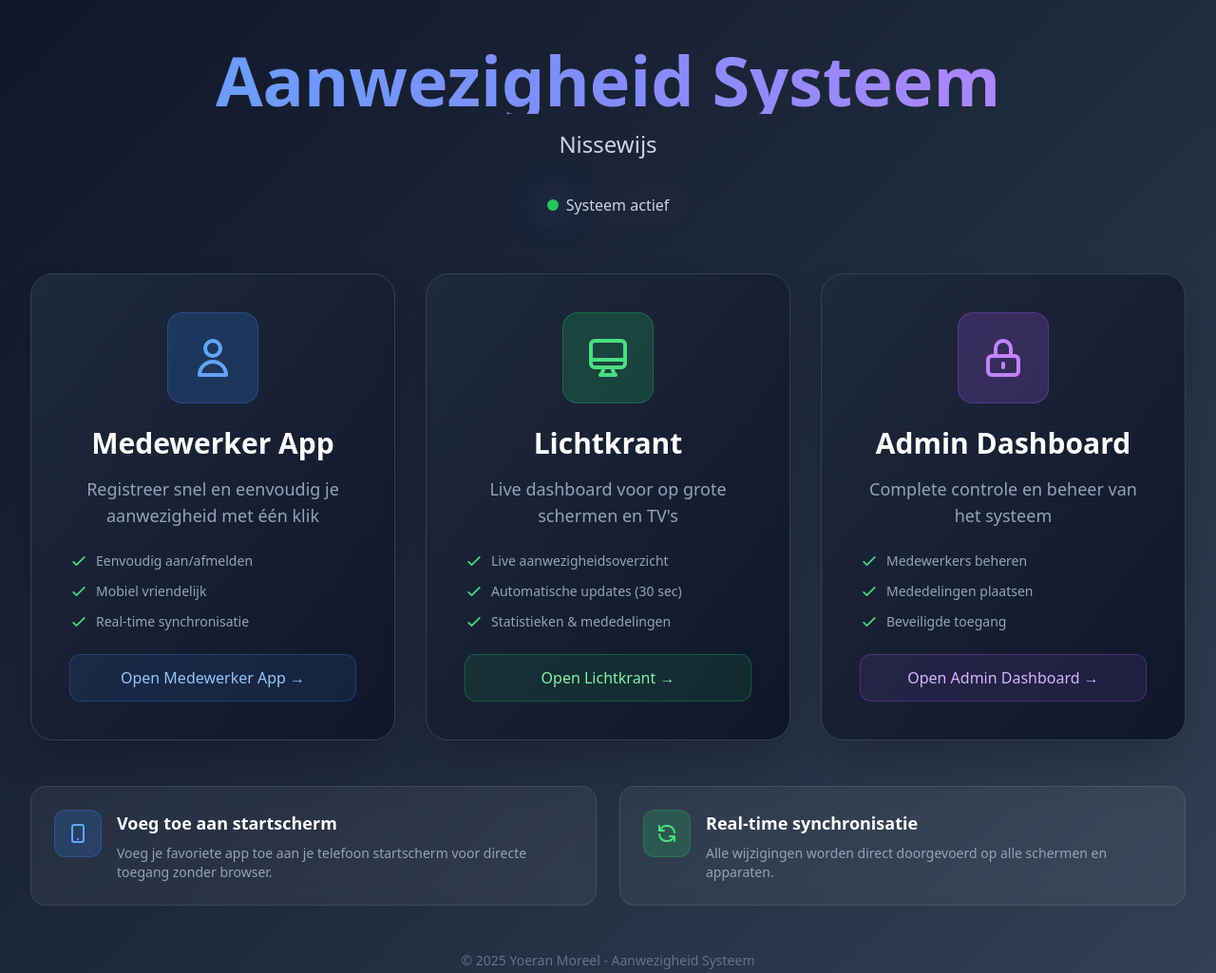
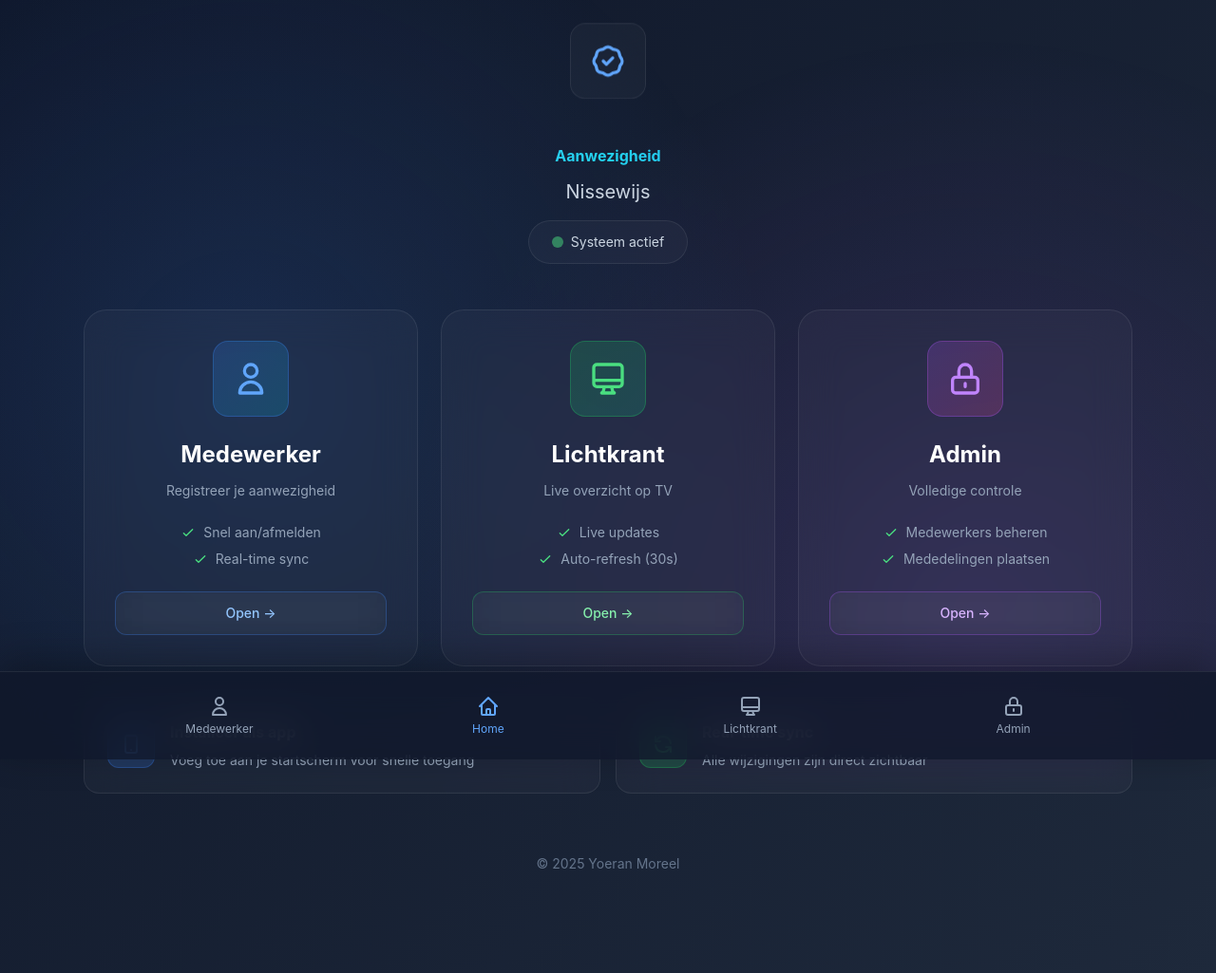
Before and after one commit to yoeranmoreel/AanwezigheidApp, a plain HTML site: page index.html in a window 1280 px wide. Shown: the top 1025 px of the page at 95% size. Drawn offline with nearby package versions, Linux system fonts and the light colour scheme.

Commit message:
Update index.html

```diff
--- a/index.html
+++ b/index.html
@@ -5,16 +5,13 @@
   <meta name="viewport" content="width=device-width, initial-scale=1.0">
   <title>Aanwezigheid Systeem - Nissewijs</title>
 
-  <!-- ✅ Tailwind -->
   <script src="https://cdn.tailwindcss.com"></script>
 
-  <!-- ✅ PWA manifest + service worker -->
   <link rel="manifest" href="manifest.json">
   <meta name="theme-color" content="#2596be">
   <link rel="apple-touch-icon" href="icons/icon-192.png">
 
   <script>
-    // Registreer de service worker (alleen via HTTPS of GitHub Pages)
     if ("serviceWorker" in navigator) {
       window.addEventListener("load", () => {
         navigator.serviceWorker.register("service-worker.js")
@@ -24,200 +21,314 @@
     }
   </script>
 
-  <!-- ✅ Eigen styles -->
   <style>
-    body { margin: 0; padding: 0; overflow-x: hidden; }
+    * {
+      -webkit-tap-highlight-color: transparent;
+    }
+
+    body {
+      margin: 0;
+      padding: 0;
+      overflow-x: hidden;
+      font-family: -apple-system, BlinkMacSystemFont, 'Segoe UI', system-ui, sans-serif;
+    }
+
     .gradient-bg {
-      background: linear-gradient(135deg, #0f172a 0%, #1e293b 50%, #334155 100%);
+      background: linear-gradient(135deg, #0f172a 0%, #1e293b 100%);
+      min-height: 100vh;
+      position: relative;
     }
-    .card-glow {
+
+    .gradient-bg::before {
+      content: '';
+      position: fixed;
+      top: 0;
+      left: 0;
+      right: 0;
+      bottom: 0;
+      background: radial-gradient(circle at 20% 50%, rgba(59, 130, 246, 0.15) 0%, transparent 50%),
+                  radial-gradient(circle at 80% 80%, rgba(168, 85, 247, 0.15) 0%, transparent 50%);
+      pointer-events: none;
+    }
+
+    .glass-card {
+      background: rgba(255, 255, 255, 0.03);
+      backdrop-filter: blur(20px);
+      -webkit-backdrop-filter: blur(20px);
+      border: 1px solid rgba(255, 255, 255, 0.08);
       transition: all 0.4s cubic-bezier(0.4, 0, 0.2, 1);
     }
-    .card-glow:hover {
-      transform: translateY(-12px) scale(1.02);
-      box-shadow: 0 30px 60px rgba(79, 70, 229, 0.4);
+
+    .glass-card:hover {
+      background: rgba(255, 255, 255, 0.06);
+      border-color: rgba(255, 255, 255, 0.15);
+      transform: translateY(-4px);
     }
-    @keyframes pulse-glow {
-      0%, 100% { box-shadow: 0 0 20px rgba(99, 102, 241, 0.5); }
-      50% { box-shadow: 0 0 40px rgba(99, 102, 241, 0.8); }
+
+    .glass-card:active {
+      transform: translateY(-2px);
     }
-    .status-indicator {
-      animation: pulse-glow 2s ease-in-out infinite;
+
+    .bottom-nav {
+      background: rgba(15, 23, 42, 0.8);
+      backdrop-filter: blur(20px);
+      -webkit-backdrop-filter: blur(20px);
+      border-top: 1px solid rgba(255, 255, 255, 0.08);
+      box-shadow: 0 -10px 40px rgba(0, 0, 0, 0.3);
     }
-    .glass-card {
+
+    .nav-item {
+      transition: all 0.3s ease;
+    }
+
+    .nav-item:hover {
       background: rgba(255, 255, 255, 0.05);
-      backdrop-filter: blur(10px);
-      border: 1px solid rgba(255, 255, 255, 0.1);
+    }
+
+    .nav-item:active {
+      transform: scale(0.95);
+    }
+
+    @keyframes float {
+      0%, 100% { transform: translateY(0px); }
+      50% { transform: translateY(-10px); }
+    }
+
+    .floating {
+      animation: float 3s ease-in-out infinite;
+    }
+
+    .status-dot {
+      animation: pulse 2s cubic-bezier(0.4, 0, 0.6, 1) infinite;
+    }
+
+    @keyframes pulse {
+      0%, 100% { opacity: 1; }
+      50% { opacity: 0.5; }
+    }
+
+    /* Mobile optimizations */
+    @media (max-width: 640px) {
+      .text-responsive {
+        font-size: clamp(1.5rem, 8vw, 3rem);
+      }
+      .text-responsive-sm {
+        font-size: clamp(0.875rem, 3.5vw, 1rem);
+      }
+    }
+
+    /* Smooth scroll for better UX */
+    html {
+      scroll-behavior: smooth;
     }
   </style>
 </head>
 
-<body class="gradient-bg min-h-screen text-white">
-  <div class="max-w-7xl mx-auto p-6 md:p-8 pt-8 md:pt-12">
+<body class="gradient-bg text-white pb-24">
+  <div class="relative z-10 max-w-6xl mx-auto px-4 sm:px-6 py-6 sm:py-8">
 
     <!-- Header -->
-    <div class="text-center mb-12">
-      <h1 class="text-5xl md:text-7xl font-bold mb-4 bg-clip-text text-transparent bg-gradient-to-r from-blue-400 via-indigo-400 to-purple-400">
-        Aanwezigheid Systeem
+    <div class="text-center mb-8 sm:mb-12">
+      <div class="floating mb-6">
+        <div class="inline-flex items-center justify-center w-16 h-16 sm:w-20 sm:h-20 rounded-2xl glass-card mb-4">
+          <svg class="w-8 h-8 sm:w-10 sm:h-10 text-blue-400" fill="none" stroke="currentColor" viewBox="0 0 24 24">
+            <path stroke-linecap="round" stroke-linejoin="round" stroke-width="2" d="M9 12l2 2 4-4M7.835 4.697a3.42 3.42 0 001.946-.806 3.42 3.42 0 014.438 0 3.42 3.42 0 001.946.806 3.42 3.42 0 013.138 3.138 3.42 3.42 0 00.806 1.946 3.42 3.42 0 010 4.438 3.42 3.42 0 00-.806 1.946 3.42 3.42 0 01-3.138 3.138 3.42 3.42 0 00-1.946.806 3.42 3.42 0 01-4.438 0 3.42 3.42 0 00-1.946-.806 3.42 3.42 0 01-3.138-3.138 3.42 3.42 0 00-.806-1.946 3.42 3.42 0 010-4.438 3.42 3.42 0 00.806-1.946 3.42 3.42 0 013.138-3.138z"/>
+          </svg>
+        </div>
+      </div>
+
+      <h1 class="text-responsive font-bold mb-3 bg-clip-text text-transparent bg-gradient-to-r from-blue-400 via-cyan-400 to-blue-500">
+        Aanwezigheid
       </h1>
-      <p class="text-xl md:text-2xl text-slate-300 mb-2">Nissewijs</p>
-      <div class="inline-flex items-center gap-2 bg-slate-800/50 backdrop-blur rounded-full px-6 py-3 mt-4">
-        <div class="w-3 h-3 bg-green-500 rounded-full status-indicator"></div>
-        <span class="text-slate-300">Systeem actief</span>
+      <p class="text-lg sm:text-xl text-slate-300 mb-4">Nissewijs</p>
+
+      <div class="inline-flex items-center gap-2 glass-card rounded-full px-4 sm:px-6 py-2 sm:py-3">
+        <div class="w-2 h-2 sm:w-3 sm:h-3 bg-green-400 rounded-full status-dot"></div>
+        <span class="text-xs sm:text-sm text-slate-300">Systeem actief</span>
       </div>
     </div>
 
-    <!-- App Cards -->
-    <div class="grid lg:grid-cols-3 gap-8 mb-12">
+    <!-- App Cards Grid -->
+    <div class="grid sm:grid-cols-2 lg:grid-cols-3 gap-4 sm:gap-6">
+
       <!-- Medewerker App -->
-      <a href="medewerker-app.html" class="card-glow bg-gradient-to-br from-slate-800 to-slate-900 rounded-3xl shadow-2xl p-8 md:p-10 block border border-slate-700">
+      <a href="medewerker-app.html" class="glass-card rounded-2xl sm:rounded-3xl p-6 sm:p-8 block group">
         <div class="text-center">
-          <div class="bg-blue-500/20 w-24 h-24 rounded-2xl flex items-center justify-center mx-auto mb-6 border border-blue-500/30">
-            <svg class="w-12 h-12 text-blue-400" fill="none" stroke="currentColor" viewBox="0 0 24 24">
+          <div class="bg-gradient-to-br from-blue-500/20 to-cyan-500/20 w-16 h-16 sm:w-20 sm:h-20 rounded-xl sm:rounded-2xl flex items-center justify-center mx-auto mb-4 sm:mb-6 border border-blue-500/30 group-hover:scale-110 transition-transform duration-300">
+            <svg class="w-8 h-8 sm:w-10 sm:h-10 text-blue-400" fill="none" stroke="currentColor" viewBox="0 0 24 24">
               <path stroke-linecap="round" stroke-linejoin="round" stroke-width="2" d="M16 7a4 4 0 11-8 0 4 4 0 018 0zM12 14a7 7 0 00-7 7h14a7 7 0 00-7-7z"/>
             </svg>
           </div>
-          <h2 class="text-3xl font-bold mb-4">Medewerker App</h2>
-          <p class="text-slate-400 text-lg mb-6">Registreer snel en eenvoudig je aanwezigheid met één klik</p>
-          <div class="flex flex-col gap-3 text-sm text-slate-400 mb-6">
-            <div class="flex items-center gap-2">
-              <svg class="w-5 h-5 text-green-400" fill="none" stroke="currentColor" viewBox="0 0 24 24">
+
+          <h2 class="text-xl sm:text-2xl font-bold mb-2 sm:mb-3">Medewerker</h2>
+          <p class="text-xs sm:text-sm text-slate-400 mb-4 sm:mb-6">Registreer je aanwezigheid</p>
+
+          <div class="flex flex-col gap-2 text-xs sm:text-sm text-slate-400 mb-4 sm:mb-6">
+            <div class="flex items-center justify-center gap-2">
+              <svg class="w-4 h-4 text-green-400 flex-shrink-0" fill="none" stroke="currentColor" viewBox="0 0 24 24">
                 <path stroke-linecap="round" stroke-linejoin="round" stroke-width="2" d="M5 13l4 4L19 7"/>
               </svg>
-              <span>Eenvoudig aan/afmelden</span>
+              <span>Snel aan/afmelden</span>
             </div>
-            <div class="flex items-center gap-2">
-              <svg class="w-5 h-5 text-green-400" fill="none" stroke="currentColor" viewBox="0 0 24 24">
+            <div class="flex items-center justify-center gap-2">
+              <svg class="w-4 h-4 text-green-400 flex-shrink-0" fill="none" stroke="currentColor" viewBox="0 0 24 24">
                 <path stroke-linecap="round" stroke-linejoin="round" stroke-width="2" d="M5 13l4 4L19 7"/>
               </svg>
-              <span>Mobiel vriendelijk</span>
-            </div>
-            <div class="flex items-center gap-2">
-              <svg class="w-5 h-5 text-green-400" fill="none" stroke="currentColor" viewBox="0 0 24 24">
-                <path stroke-linecap="round" stroke-linejoin="round" stroke-width="2" d="M5 13l4 4L19 7"/>
-              </svg>
-              <span>Real-time synchronisatie</span>
+              <span>Real-time sync</span>
             </div>
           </div>
-          <div class="bg-blue-500/10 text-blue-300 px-4 py-3 rounded-xl font-medium border border-blue-500/30">
-            Open Medewerker App →
+
+          <div class="glass-card text-blue-300 px-3 sm:px-4 py-2 sm:py-3 rounded-xl text-xs sm:text-sm font-medium border border-blue-500/30 group-hover:bg-blue-500/10 transition-colors">
+            Open →
           </div>
         </div>
       </a>
 
       <!-- Lichtkrant -->
-      <a href="lichtkrant.html" class="card-glow bg-gradient-to-br from-slate-800 to-slate-900 rounded-3xl shadow-2xl p-8 md:p-10 block border border-slate-700">
+      <a href="lichtkrant.html" class="glass-card rounded-2xl sm:rounded-3xl p-6 sm:p-8 block group">
         <div class="text-center">
-          <div class="bg-green-500/20 w-24 h-24 rounded-2xl flex items-center justify-center mx-auto mb-6 border border-green-500/30">
-            <svg class="w-12 h-12 text-green-400" fill="none" stroke="currentColor" viewBox="0 0 24 24">
+          <div class="bg-gradient-to-br from-green-500/20 to-emerald-500/20 w-16 h-16 sm:w-20 sm:h-20 rounded-xl sm:rounded-2xl flex items-center justify-center mx-auto mb-4 sm:mb-6 border border-green-500/30 group-hover:scale-110 transition-transform duration-300">
+            <svg class="w-8 h-8 sm:w-10 sm:h-10 text-green-400" fill="none" stroke="currentColor" viewBox="0 0 24 24">
               <path stroke-linecap="round" stroke-linejoin="round" stroke-width="2" d="M9.75 17L9 20l-1 1h8l-1-1-.75-3M3 13h18M5 17h14a2 2 0 002-2V5a2 2 0 00-2-2H5a2 2 0 00-2 2v10a2 2 0 002 2z"/>
             </svg>
           </div>
-          <h2 class="text-3xl font-bold mb-4">Lichtkrant</h2>
-          <p class="text-slate-400 text-lg mb-6">Live dashboard voor op grote schermen en TV's</p>
-          <div class="flex flex-col gap-3 text-sm text-slate-400 mb-6">
-            <div class="flex items-center gap-2">
-              <svg class="w-5 h-5 text-green-400" fill="none" stroke="currentColor" viewBox="0 0 24 24">
+
+          <h2 class="text-xl sm:text-2xl font-bold mb-2 sm:mb-3">Lichtkrant</h2>
+          <p class="text-xs sm:text-sm text-slate-400 mb-4 sm:mb-6">Live overzicht op TV</p>
+
+          <div class="flex flex-col gap-2 text-xs sm:text-sm text-slate-400 mb-4 sm:mb-6">
+            <div class="flex items-center justify-center gap-2">
+              <svg class="w-4 h-4 text-green-400 flex-shrink-0" fill="none" stroke="currentColor" viewBox="0 0 24 24">
                 <path stroke-linecap="round" stroke-linejoin="round" stroke-width="2" d="M5 13l4 4L19 7"/>
               </svg>
-              <span>Live aanwezigheidsoverzicht</span>
+              <span>Live updates</span>
             </div>
-            <div class="flex items-center gap-2">
-              <svg class="w-5 h-5 text-green-400" fill="none" stroke="currentColor" viewBox="0 0 24 24">
+            <div class="flex items-center justify-center gap-2">
+              <svg class="w-4 h-4 text-green-400 flex-shrink-0" fill="none" stroke="currentColor" viewBox="0 0 24 24">
                 <path stroke-linecap="round" stroke-linejoin="round" stroke-width="2" d="M5 13l4 4L19 7"/>
               </svg>
-              <span>Automatische updates (30 sec)</span>
-            </div>
-            <div class="flex items-center gap-2">
-              <svg class="w-5 h-5 text-green-400" fill="none" stroke="currentColor" viewBox="0 0 24 24">
-                <path stroke-linecap="round" stroke-linejoin="round" stroke-width="2" d="M5 13l4 4L19 7"/>
-              </svg>
-              <span>Statistieken & mededelingen</span>
+              <span>Auto-refresh (30s)</span>
             </div>
           </div>
-          <div class="bg-green-500/10 text-green-300 px-4 py-3 rounded-xl font-medium border border-green-500/30">
-            Open Lichtkrant →
+
+          <div class="glass-card text-green-300 px-3 sm:px-4 py-2 sm:py-3 rounded-xl text-xs sm:text-sm font-medium border border-green-500/30 group-hover:bg-green-500/10 transition-colors">
+            Open →
           </div>
         </div>
       </a>
 
       <!-- Admin Dashboard -->
-      <a href="admin-dashboard.html" class="card-glow bg-gradient-to-br from-slate-800 to-slate-900 rounded-3xl shadow-2xl p-8 md:p-10 block border border-slate-700">
+      <a href="admin-dashboard.html" class="glass-card rounded-2xl sm:rounded-3xl p-6 sm:p-8 block group sm:col-span-2 lg:col-span-1">
         <div class="text-center">
-          <div class="bg-purple-500/20 w-24 h-24 rounded-2xl flex items-center justify-center mx-auto mb-6 border border-purple-500/30">
-            <svg class="w-12 h-12 text-purple-400" fill="none" stroke="currentColor" viewBox="0 0 24 24">
+          <div class="bg-gradient-to-br from-purple-500/20 to-pink-500/20 w-16 h-16 sm:w-20 sm:h-20 rounded-xl sm:rounded-2xl flex items-center justify-center mx-auto mb-4 sm:mb-6 border border-purple-500/30 group-hover:scale-110 transition-transform duration-300">
+            <svg class="w-8 h-8 sm:w-10 sm:h-10 text-purple-400" fill="none" stroke="currentColor" viewBox="0 0 24 24">
               <path stroke-linecap="round" stroke-linejoin="round" stroke-width="2" d="M12 15v2m-6 4h12a2 2 0 002-2v-6a2 2 0 00-2-2H6a2 2 0 00-2 2v6a2 2 0 002 2zm10-10V7a4 4 0 00-8 0v4h8z"/>
             </svg>
           </div>
-          <h2 class="text-3xl font-bold mb-4">Admin Dashboard</h2>
-          <p class="text-slate-400 text-lg mb-6">Complete controle en beheer van het systeem</p>
-          <div class="flex flex-col gap-3 text-sm text-slate-400 mb-6">
-            <div class="flex items-center gap-2">
-              <svg class="w-5 h-5 text-green-400" fill="none" stroke="currentColor" viewBox="0 0 24 24">
+
+          <h2 class="text-xl sm:text-2xl font-bold mb-2 sm:mb-3">Admin</h2>
+          <p class="text-xs sm:text-sm text-slate-400 mb-4 sm:mb-6">Volledige controle</p>
+
+          <div class="flex flex-col gap-2 text-xs sm:text-sm text-slate-400 mb-4 sm:mb-6">
+            <div class="flex items-center justify-center gap-2">
+              <svg class="w-4 h-4 text-green-400 flex-shrink-0" fill="none" stroke="currentColor" viewBox="0 0 24 24">
                 <path stroke-linecap="round" stroke-linejoin="round" stroke-width="2" d="M5 13l4 4L19 7"/>
               </svg>
               <span>Medewerkers beheren</span>
             </div>
-            <div class="flex items-center gap-2">
-              <svg class="w-5 h-5 text-green-400" fill="none" stroke="currentColor" viewBox="0 0 24 24">
+            <div class="flex items-center justify-center gap-2">
+              <svg class="w-4 h-4 text-green-400 flex-shrink-0" fill="none" stroke="currentColor" viewBox="0 0 24 24">
                 <path stroke-linecap="round" stroke-linejoin="round" stroke-width="2" d="M5 13l4 4L19 7"/>
               </svg>
               <span>Mededelingen plaatsen</span>
             </div>
-            <div class="flex items-center gap-2">
-              <svg class="w-5 h-5 text-green-400" fill="none" stroke="currentColor" viewBox="0 0 24 24">
-                <path stroke-linecap="round" stroke-linejoin="round" stroke-width="2" d="M5 13l4 4L19 7"/>
-              </svg>
-              <span>Beveiligde toegang</span>
-            </div>
           </div>
-          <div class="bg-purple-500/10 text-purple-300 px-4 py-3 rounded-xl font-medium border border-purple-500/30">
-            Open Admin Dashboard →
+
+          <div class="glass-card text-purple-300 px-3 sm:px-4 py-2 sm:py-3 rounded-xl text-xs sm:text-sm font-medium border border-purple-500/30 group-hover:bg-purple-500/10 transition-colors">
+            Open →
           </div>
         </div>
       </a>
     </div>
 
-    <!-- Info Cards -->
-    <div class="grid md:grid-cols-2 gap-6 mb-8">
-      <div class="glass-card rounded-2xl p-6">
-        <div class="flex items-start gap-4">
-          <div class="bg-blue-500/20 p-3 rounded-xl border border-blue-500/30">
-            <svg class="w-6 h-6 text-blue-400" fill="none" stroke="currentColor" viewBox="0 0 24 24">
+    <!-- Info Section -->
+    <div class="mt-6 sm:mt-8 grid sm:grid-cols-2 gap-4">
+      <div class="glass-card rounded-xl sm:rounded-2xl p-4 sm:p-6">
+        <div class="flex items-start gap-3 sm:gap-4">
+          <div class="bg-blue-500/20 p-2 sm:p-3 rounded-lg sm:rounded-xl border border-blue-500/30 flex-shrink-0">
+            <svg class="w-5 h-5 sm:w-6 sm:h-6 text-blue-400" fill="none" stroke="currentColor" viewBox="0 0 24 24">
               <path stroke-linecap="round" stroke-linejoin="round" stroke-width="2" d="M12 18h.01M8 21h8a2 2 0 002-2V5a2 2 0 00-2-2H8a2 2 0 00-2 2v14a2 2 0 002 2z"/>
             </svg>
           </div>
           <div>
-            <h3 class="font-bold mb-2 text-lg">Voeg toe aan startscherm</h3>
-            <p class="text-slate-400 text-sm">
-              Voeg je favoriete app toe aan je telefoon startscherm voor directe toegang zonder browser.
+            <h3 class="font-bold mb-1 sm:mb-2 text-sm sm:text-base">Installeer als app</h3>
+            <p class="text-slate-400 text-xs sm:text-sm">
+              Voeg toe aan je startscherm voor snelle toegang
             </p>
           </div>
         </div>
       </div>
 
-      <div class="glass-card rounded-2xl p-6">
-        <div class="flex items-start gap-4">
-          <div class="bg-green-500/20 p-3 rounded-xl border border-green-500/30">
-            <svg class="w-6 h-6 text-green-400" fill="none" stroke="currentColor" viewBox="0 0 24 24">
+      <div class="glass-card rounded-xl sm:rounded-2xl p-4 sm:p-6">
+        <div class="flex items-start gap-3 sm:gap-4">
+          <div class="bg-green-500/20 p-2 sm:p-3 rounded-lg sm:rounded-xl border border-green-500/30 flex-shrink-0">
+            <svg class="w-5 h-5 sm:w-6 sm:h-6 text-green-400" fill="none" stroke="currentColor" viewBox="0 0 24 24">
               <path stroke-linecap="round" stroke-linejoin="round" stroke-width="2" d="M4 4v5h.582m15.356 2A8.001 8.001 0 004.582 9m0 0H9m11 11v-5h-.581m0 0a8.003 8.003 0 01-15.357-2m15.357 2H15"/>
             </svg>
           </div>
           <div>
-            <h3 class="font-bold mb-2 text-lg">Real-time synchronisatie</h3>
-            <p class="text-slate-400 text-sm">
-              Alle wijzigingen worden direct doorgevoerd op alle schermen en apparaten.
+            <h3 class="font-bold mb-1 sm:mb-2 text-sm sm:text-base">Real-time sync</h3>
+            <p class="text-slate-400 text-xs sm:text-sm">
+              Alle wijzigingen zijn direct zichtbaar
             </p>
           </div>
         </div>
       </div>
     </div>
 
-    <!-- Footer -->
-    <div class="text-center mt-12">
-      <p class="text-slate-500 text-sm">© 2025 Yoeran Moreel - Aanwezigheid Systeem</p>
+  </div>
+
+  <!-- Fixed Bottom Navigation -->
+  <nav class="bottom-nav fixed bottom-0 left-0 right-0 z-50">
+    <div class="max-w-6xl mx-auto px-4 py-3 sm:py-4">
+      <div class="flex items-center justify-around">
+
+        <a href="medewerker-app.html" class="nav-item flex flex-col items-center gap-1 p-2 rounded-xl group">
+          <svg class="w-6 h-6 text-slate-400 group-hover:text-blue-400 transition-colors" fill="none" stroke="currentColor" viewBox="0 0 24 24">
+            <path stroke-linecap="round" stroke-linejoin="round" stroke-width="2" d="M16 7a4 4 0 11-8 0 4 4 0 018 0zM12 14a7 7 0 00-7 7h14a7 7 0 00-7-7z"/>
+          </svg>
+          <span class="text-xs text-slate-400 group-hover:text-blue-400 transition-colors">Medewerker</span>
+        </a>
+
+        <a href="index.html" class="nav-item flex flex-col items-center gap-1 p-2 rounded-xl group">
+          <svg class="w-6 h-6 text-blue-400" fill="none" stroke="currentColor" viewBox="0 0 24 24">
+            <path stroke-linecap="round" stroke-linejoin="round" stroke-width="2" d="M3 12l2-2m0 0l7-7 7 7M5 10v10a1 1 0 001 1h3m10-11l2 2m-2-2v10a1 1 0 01-1 1h-3m-6 0a1 1 0 001-1v-4a1 1 0 011-1h2a1 1 0 011 1v4a1 1 0 001 1m-6 0h6"/>
+          </svg>
+          <span class="text-xs text-blue-400">Home</span>
+        </a>
+
+        <a href="lichtkrant.html" class="nav-item flex flex-col items-center gap-1 p-2 rounded-xl group">
+          <svg class="w-6 h-6 text-slate-400 group-hover:text-green-400 transition-colors" fill="none" stroke="currentColor" viewBox="0 0 24 24">
+            <path stroke-linecap="round" stroke-linejoin="round" stroke-width="2" d="M9.75 17L9 20l-1 1h8l-1-1-.75-3M3 13h18M5 17h14a2 2 0 002-2V5a2 2 0 00-2-2H5a2 2 0 00-2 2v10a2 2 0 002 2z"/>
+          </svg>
+          <span class="text-xs text-slate-400 group-hover:text-green-400 transition-colors">Lichtkrant</span>
+        </a>
+
+        <a href="admin-dashboard.html" class="nav-item flex flex-col items-center gap-1 p-2 rounded-xl group">
+          <svg class="w-6 h-6 text-slate-400 group-hover:text-purple-400 transition-colors" fill="none" stroke="currentColor" viewBox="0 0 24 24">
+            <path stroke-linecap="round" stroke-linejoin="round" stroke-width="2" d="M12 15v2m-6 4h12a2 2 0 002-2v-6a2 2 0 00-2-2H6a2 2 0 00-2 2v6a2 2 0 002 2zm10-10V7a4 4 0 00-8 0v4h8z"/>
+          </svg>
+          <span class="text-xs text-slate-400 group-hover:text-purple-400 transition-colors">Admin</span>
+        </a>
+
+      </div>
     </div>
+  </nav>
 
+  <!-- Footer -->
+  <div class="text-center pb-4 pt-8">
+    <p class="text-slate-500 text-xs sm:text-sm">© 2025 Yoeran Moreel</p>
   </div>
+
 </body>
 </html>
```
